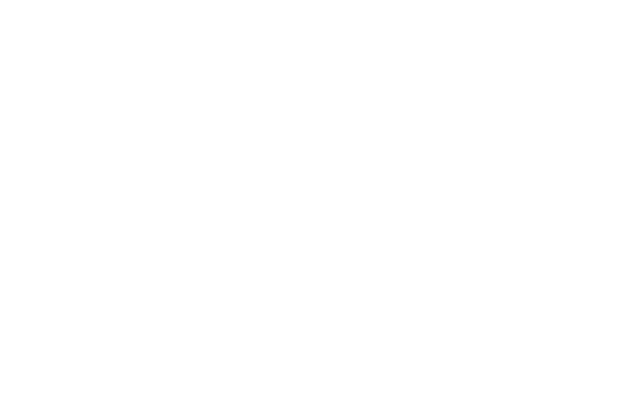
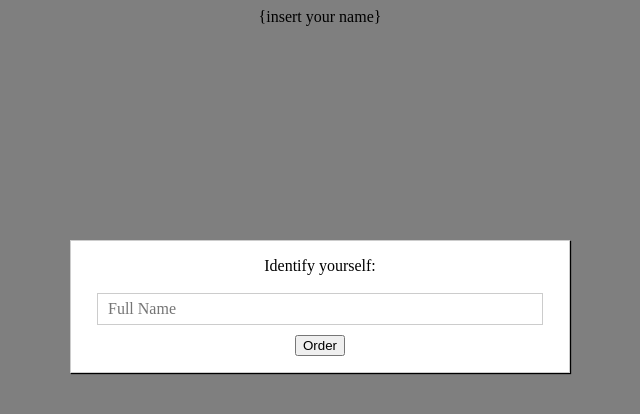
Before and after one commit to 3etechinns/react-order-book-trading, a React app: page / in a window 1280 px wide. Shown: the top 414 px of the page, without its empty margins (320-960 px from the left). Built offline with nearby package versions, Linux system fonts and the light colour scheme.

Commit message:
Created component to set name

```diff
--- /dev/null
+++ b/src/components/Handle/Handle.js
@@ -0,0 +1,98 @@
+import React, { Component } from 'react';
+import { connect } from 'react-redux';
+
+import * as actions from '../../store/actions/index';
+import Input from '../UI/Input/Input';
+
+class Handle extends Component {
+    state = {
+        name: {
+            value: "",
+            touched: false,
+            valid: false,
+            validation: {
+                required: true,
+                isName: true
+            },
+            config: {
+                placeholder: 'Full Name'
+            }
+        }
+    }
+
+    inputChangeHandler = (event) => {
+        const name = {
+            ...this.state.name
+        }
+
+        name.value = event.target.value;
+        name.valid = this.checkValidity(name.value, name.validation);
+        name.touched = true;
+
+        let formIsValid = true;
+        formIsValid = name.valid && formIsValid;
+
+        this.setState({name: name, formIsValid: formIsValid})
+    }
+
+    checkValidity = (value, rules) => {
+        let isValid = true;
+
+        if (!rules) {
+            return true;
+        }
+
+        if (rules.required) {
+            isValid = isValid && value.trim() !== '';
+        }
+
+        if (rules.isName) {
+            const re = /^(([A-Za-z]+[\-\']?)*([A-Za-z]+)?\s)+([A-Za-z]+[\-\']?)*([A-Za-z]+)?$/;
+            isValid = isValid && re.test(String(value).toLowerCase());
+        }
+
+        return isValid;
+    }
+
+    onSubmit = (event) => {
+        event.preventDefault();
+
+        const name = {
+            name: this.state.name.value
+        }
+
+        this.props.changeName(name.name);
+        this.props.closeModal();
+    }
+
+    render () {
+
+        return (
+            <div>
+                <form onSubmit={this.onSubmit}>
+                    <label>Identify yourself:</label>
+                    <Input
+                        elementConfig={this.state.name.config}
+                        value={this.state.name.value}
+                        invalid={!this.state.name.valid}
+                        shouldValidate={this.state.name.validation}
+                        touched={this.state.name.touched}
+                        changed={(event) => this.inputChangeHandler(event)}
+                    />
+
+                    <button >
+                        Order
+                    </button>
+                </form>
+            </div>
+        )
+    }
+}
+
+const mapDispatchToProps = dispatch => {
+    return {
+        changeName: (name) => dispatch(actions.changeName(name)),
+    }
+}
+
+export default connect(null, mapDispatchToProps)(Handle);
--- a/src/containers/Main/Main.js
+++ b/src/containers/Main/Main.js
@@ -1,7 +1,7 @@
 import React, { Component } from 'react';
 import {connect} from 'react-redux';
 import * as actions from '../../store/actions/index';
-import Input from '../../components/UI/Input/Input';
+import Handle from '../../components/Handle/Handle';
 import Modal from '../../components/UI/Modal/Modal';
 
 class Main extends Component{
@@ -9,10 +9,17 @@
         createName: true
     }
 
+    closeModal = () => {
+        this.setState({ createName: false });
+    }
+
     render () {
-        let inputName = <Input />
         return (
             <div>
+            <Modal show={this.state.createName}>
+                <Handle closeModal={this.closeModal}/>
+            </Modal>
+            {this.props.name}
             </div>
         )
     }
--- a/src/store/utility.js
+++ b/src/store/utility.js
@@ -1,6 +1,6 @@
 export const updateObject = (oldState, newState) => {
     return {
         ...oldState,
-        newState
+        ...newState
     }
 }
```
